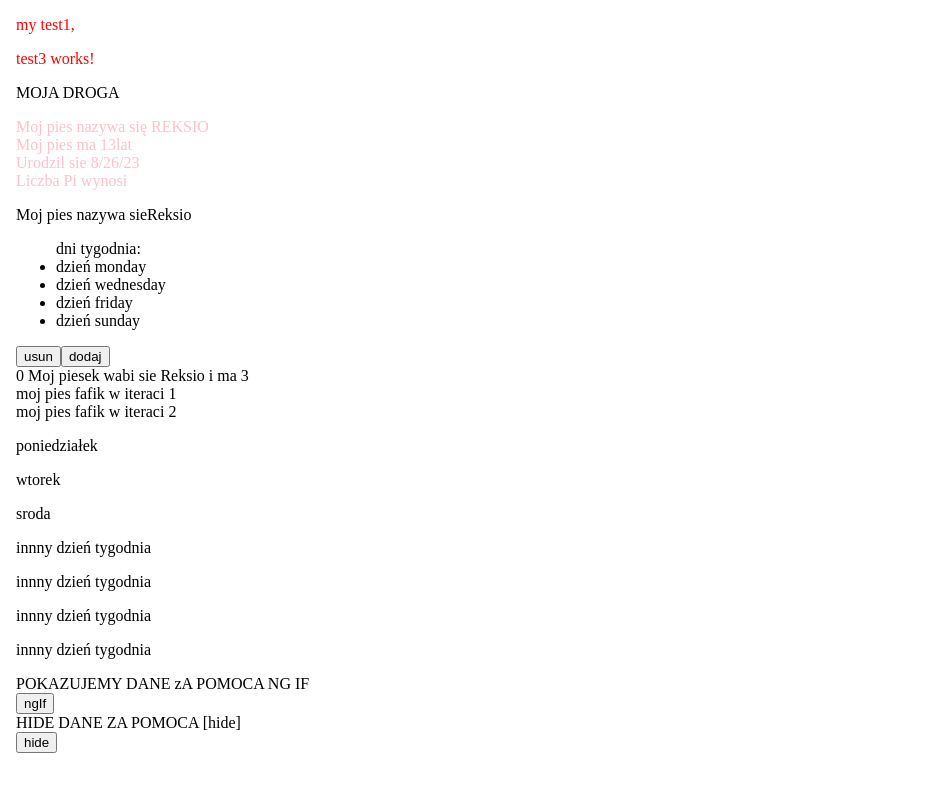
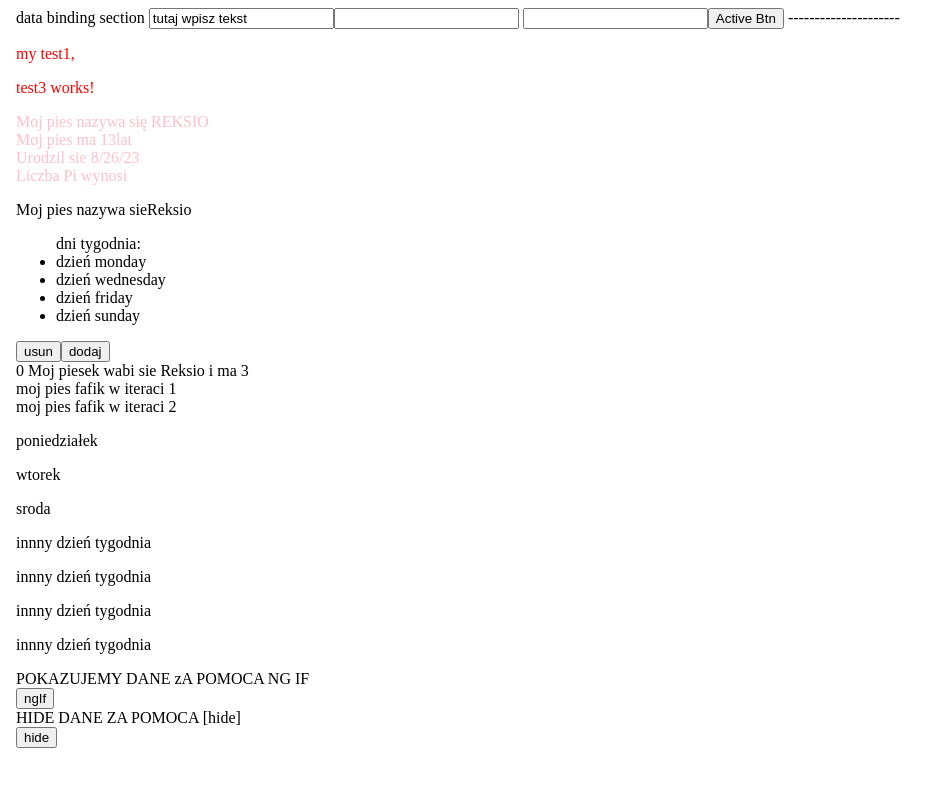
Before and after one commit to DGStach/kurs-Angular, an Angular app: page / in a window 1280 px wide. Shown: the top 792 px of the page, without its empty margins (0-947 px from the left). Built offline with nearby package versions, Linux system fonts and the light colour scheme.

Commit message:
data binding - intro

```diff
--- a/src/app/app.component.html
+++ b/src/app/app.component.html
@@ -6,9 +6,13 @@
   <title>Document</title>
 </head>
 <body>
-    <app-test></app-test>
-  MOJA DROGA
+data binding section
+<app-data-binding></app-data-binding>
+---------------------
+<app-test></app-test>
 <app-wyswietlanie-danych></app-wyswietlanie-danych>
 <app-dyrektywy></app-dyrektywy>
+
+
 </body>
 </html>
--- /dev/null
+++ b/src/app/data-binding/data-binding.component.html
@@ -0,0 +1,4 @@
+<!DOCTYPE html>
+<input type="text" value="tutaj wpisz tekst">
+<input type="text" [(ngModel)]="name">{{name}}
+<input (click)="activeBtn($event)" ><button [disabled]="btnDisable">Active Btn</button>
--- /dev/null
+++ b/src/app/data-binding/data-binding.component.ts
@@ -0,0 +1,14 @@
+import { Component } from '@angular/core';
+// import { FormsModule } from '@angular/forms';
+@Component({
+  selector: 'app-data-binding',
+  templateUrl: './data-binding.component.html',
+})
+export class DataBindingComponent {
+  name = '';
+  btnDisable = false;
+  activeBtn(event:any) {
+    this.btnDisable = !this.btnDisable
+console.log(event.target.value)
+  }
+}
--- a/src/app/dyrektywy/dyrektywy.component.ts
+++ b/src/app/dyrektywy/dyrektywy.component.ts
@@ -23,7 +23,6 @@ export class DyrektywyComponent {
     this.isHide = !this.isHide
   }
 
-
   removeDays = () => {
     this.days.length = 0;
   }
```
Also changed, not shown: src/app/app.module.ts (+7 -5 lines), src/app/wyswietlanie-danych/wyswietlanie-danych.component.ts (indentation only).
